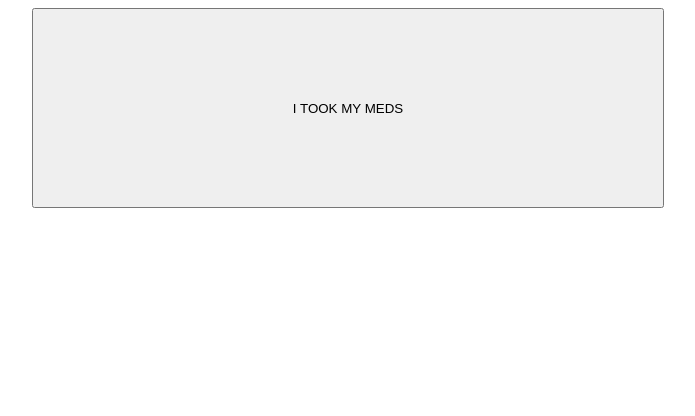
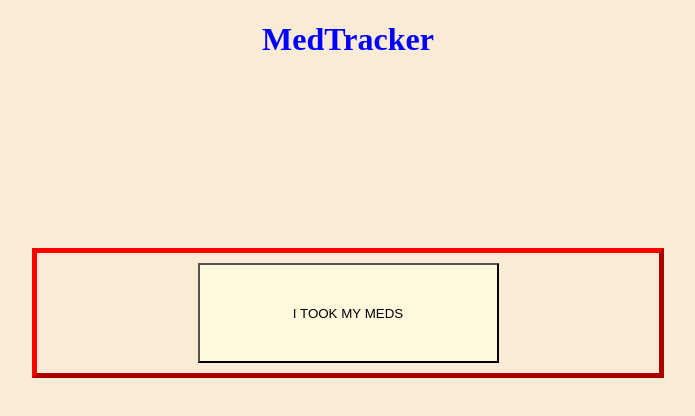
Before and after one commit to wharris1597/MedTracker, a plain HTML site: page index.html in a window 1280 px wide. Shown: the whole page, without its empty margins (292-987 px from the left). Drawn offline with Linux system fonts and the light colour scheme.

Commit message:
Update index.html

```diff
--- a/index.html
+++ b/index.html
@@ -2,7 +2,6 @@
 <html lang="en">
 <head>
     <meta charset="UTF-8">
-    <meta name="viewport" content="width=device-width, initial-scale=1">
     <title>Title</title>
     <script>
         //create cookie
@@ -45,19 +44,43 @@
             let d = new Date();
 
             setCookie("timetaken","Last Time Taken: "+d.toLocaleDateString()+" at "+d.toLocaleTimeString(),30);
+            checkLast();
         }
         function checkLast(){
             document.getElementById("last_time").innerHTML = getCookie("timetaken");
         }
     </script>
-</head>
-<body style="text-align: center">
+    <style>
+    .DisplayTime {
+        border: 5px outset red;
+        padding:10px;
+        margin-top: 15%;
+        margin-left: 25%;
+        margin-right: 25%;
 
 
 
-<button id="take-meds" style="width:50%; height: 200px;"  onclick="trackMeds()">I TOOK MY MEDS</button>
-<div id="demo"></div>
-<div id="last_time" style="text-align: center"></div>
+    }
+    </style>
+</head>
+<body style="text-align: center; background-color: antiquewhite">
+<div>
+    <h1 style="color: blue">
+        MedTracker
+    </h1>
+</div>
+
+<div class=DisplayTime>
+    <button id="take-meds" style="width:50%; height: 100px; background-color: cornsilk;"  onclick="trackMeds()">I TOOK MY MEDS</button>
+    <div  id="last_time"></div>
+
+
+</div>
+
+
+
+
+
 <div>
     <script>
         checkLast();
```
